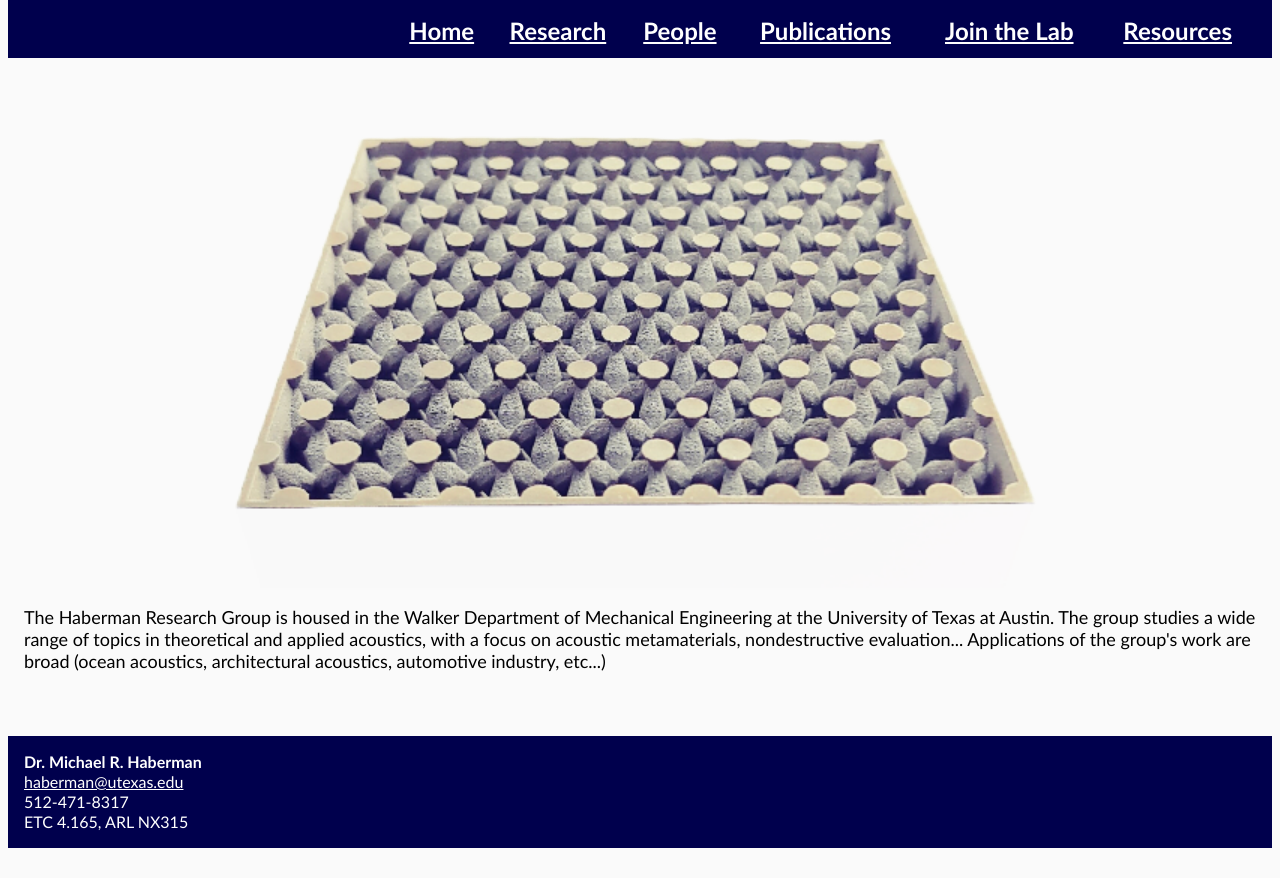
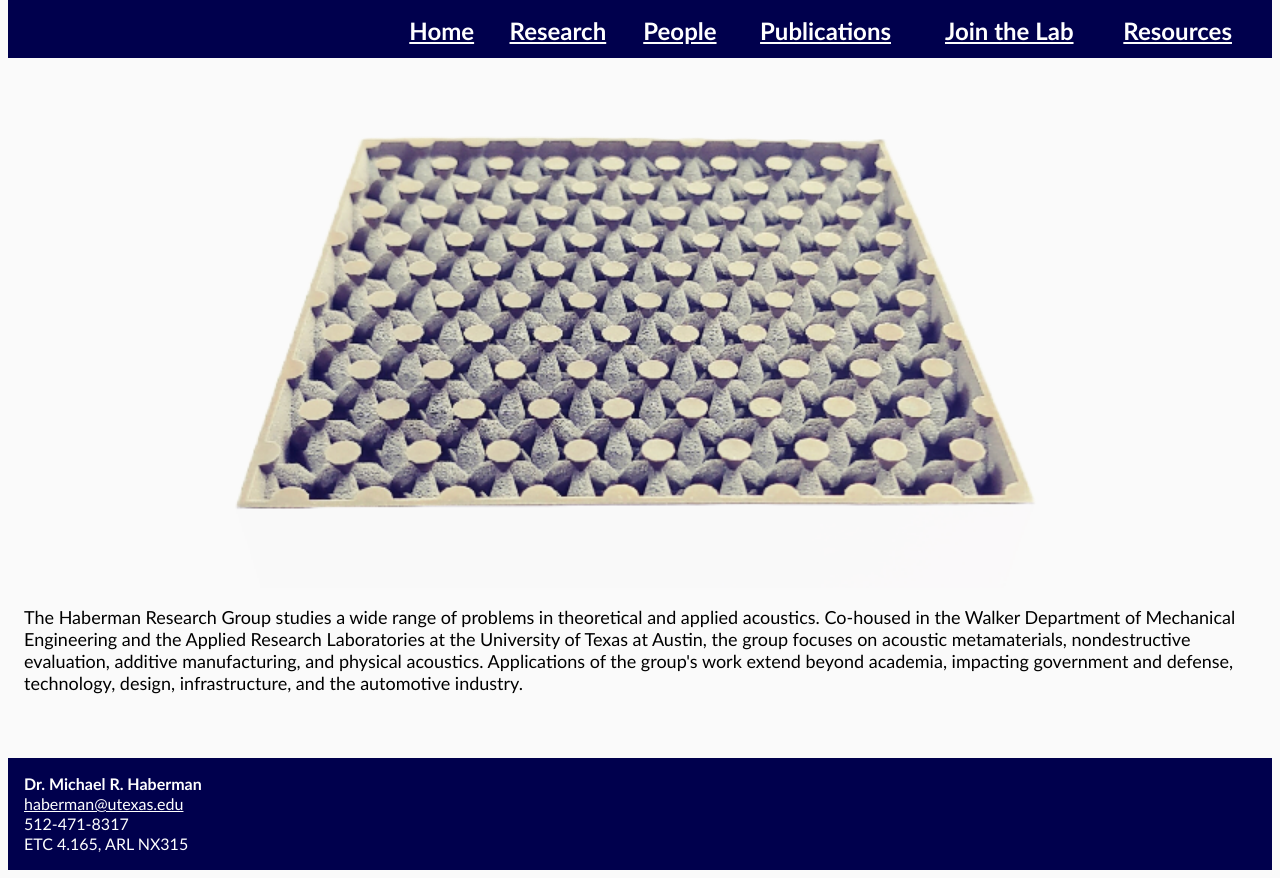
Before and after one commit to cag170030/AMM, a plain HTML site: page index.html in a window 1280 px wide. Shown: the part 161-1039 px from the top of the page. Before the commit the page ends 1017 px from the top, so only its background shows below. Drawn offline with Linux system fonts and the light colour scheme.

Commit message:
update group description

```diff
--- a/index.html
+++ b/index.html
@@ -68,7 +68,7 @@
 <img src="pentamode_image.png" width="909" height="489" style = "display: block; margin-left: auto; margin-right: auto;"/></td>
 
 <font face="Trebuchet MS" size="4">
-<p>The Haberman Research Group is housed in the Walker Department of Mechanical Engineering at the University of Texas at Austin. The group studies a wide range of topics in theoretical and applied acoustics, with a focus on acoustic metamaterials, nondestructive evaluation... Applications of the group's work are broad (ocean acoustics, architectural acoustics, automotive industry, etc...) </p>
+<p>The Haberman Research Group studies a wide range of problems in theoretical and applied acoustics. Co-housed in the Walker Department of Mechanical Engineering and the Applied Research Laboratories at the University of Texas at Austin, the group focuses on acoustic metamaterials, nondestructive evaluation, additive manufacturing, and physical acoustics. Applications of the group's work extend beyond academia, impacting government and defense, technology, design, infrastructure, and the automotive industry.</p>
 </font>
 </div>
 
```
